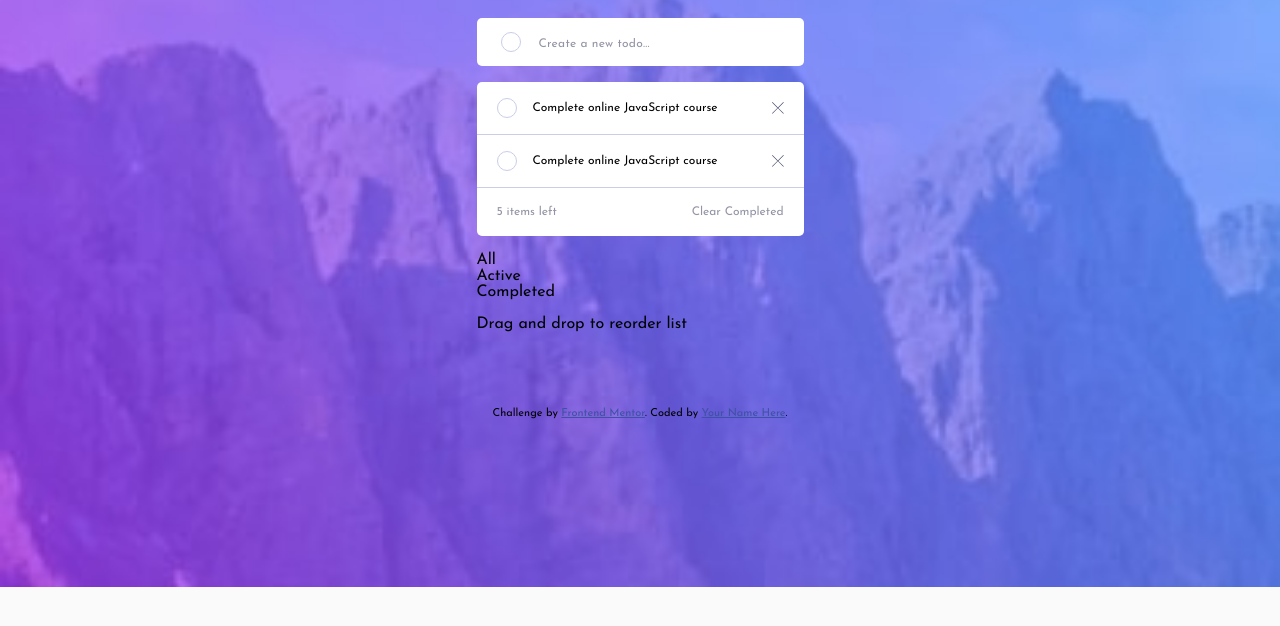
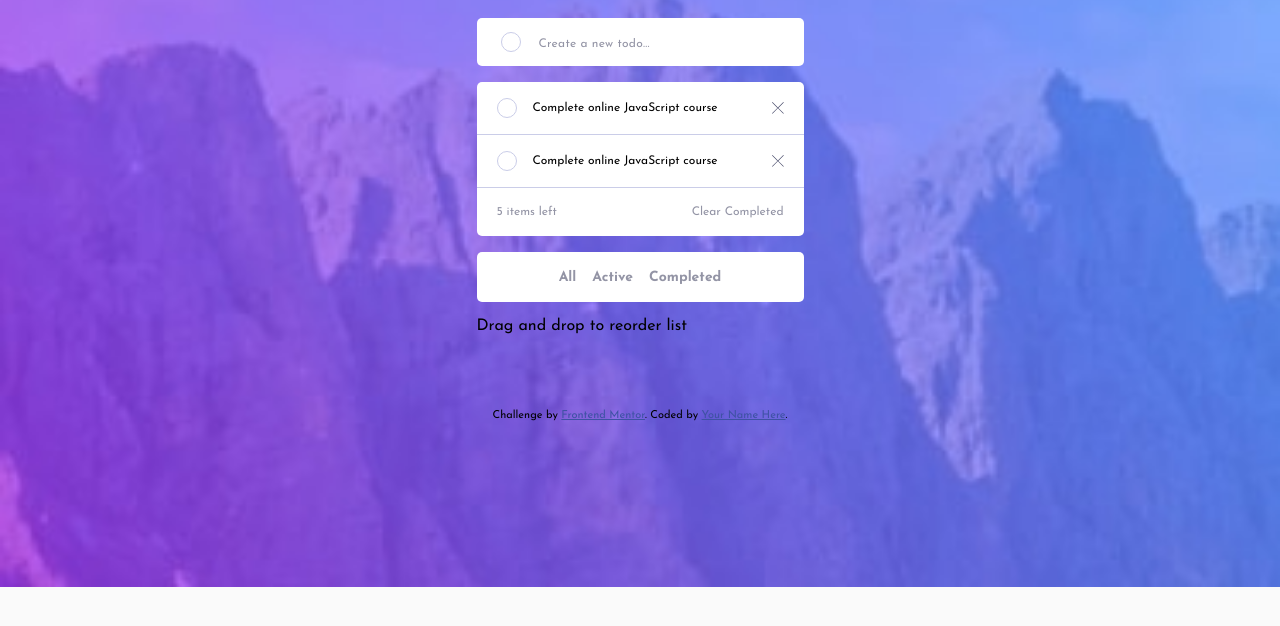
Before and after one commit to maxi1993-tech/Todo-app, a website: page index.html in a window 1280 px wide. Shown: the part 96-722 px from the top of the page. Drawn offline with nearby package versions, Linux system fonts and the light colour scheme; files that its build step writes are made by us from their sources.

Commit message:
style: add filters bar

```diff
--- a/scss/components/_toolbar.scss
+++ b/scss/components/_toolbar.scss
@@ -3,10 +3,30 @@
     justify-content: space-between;
     align-items: center;
     padding: 18px 20px;
-    font-size: 12px;
+    font-size: 0.75rem;
     color: var(--text);
 
     &__clear-button {
         color: var(--text);
     }
+
+    &__filters {
+        background-color: var(--todo-list);
+        display: flex;
+        justify-content: center;
+        align-items: center;
+        gap: 1rem;
+        padding: 17px 0;
+        border-radius: 5px;
+    }
+
+    &__filter {
+        font-size: 0.875rem;
+        font-weight: 700;
+        color: var(--text);
+
+        &:hover {
+            color: var(--text-hover);
+        }
+    }
 }
--- a/scss/themes/_themes.scss
+++ b/scss/themes/_themes.scss
@@ -6,6 +6,7 @@
     --new-todo-text: #{$gray-600};
     --todo-list: #{$white};
     --unchecked-text: #{$navy-850};
+    --text-hover: #{$navy-850};
     --checked-text: #{$gray-300};
     --text: #{$gray-600};
     --divider-line: #{$purple-300};
```
